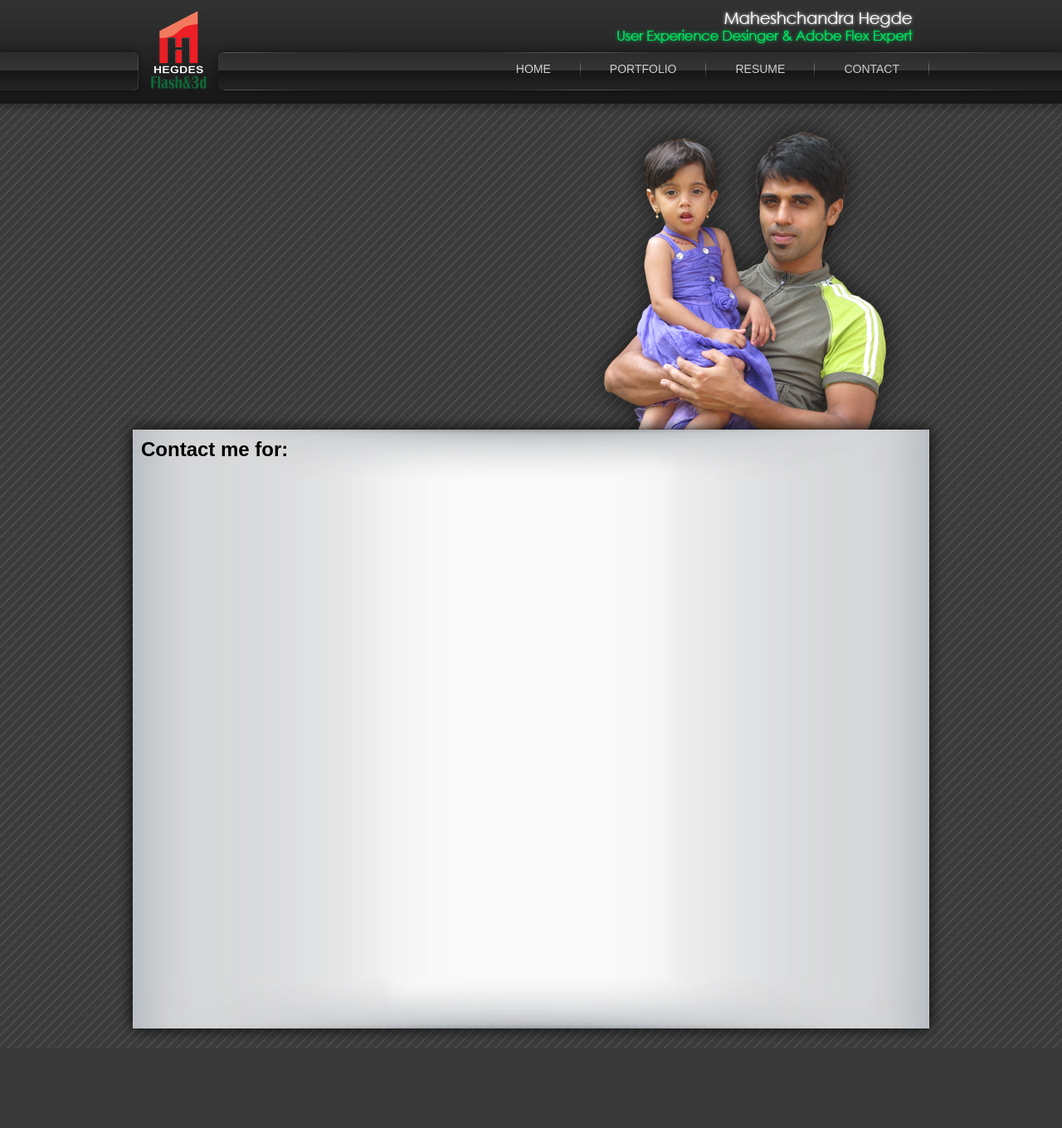
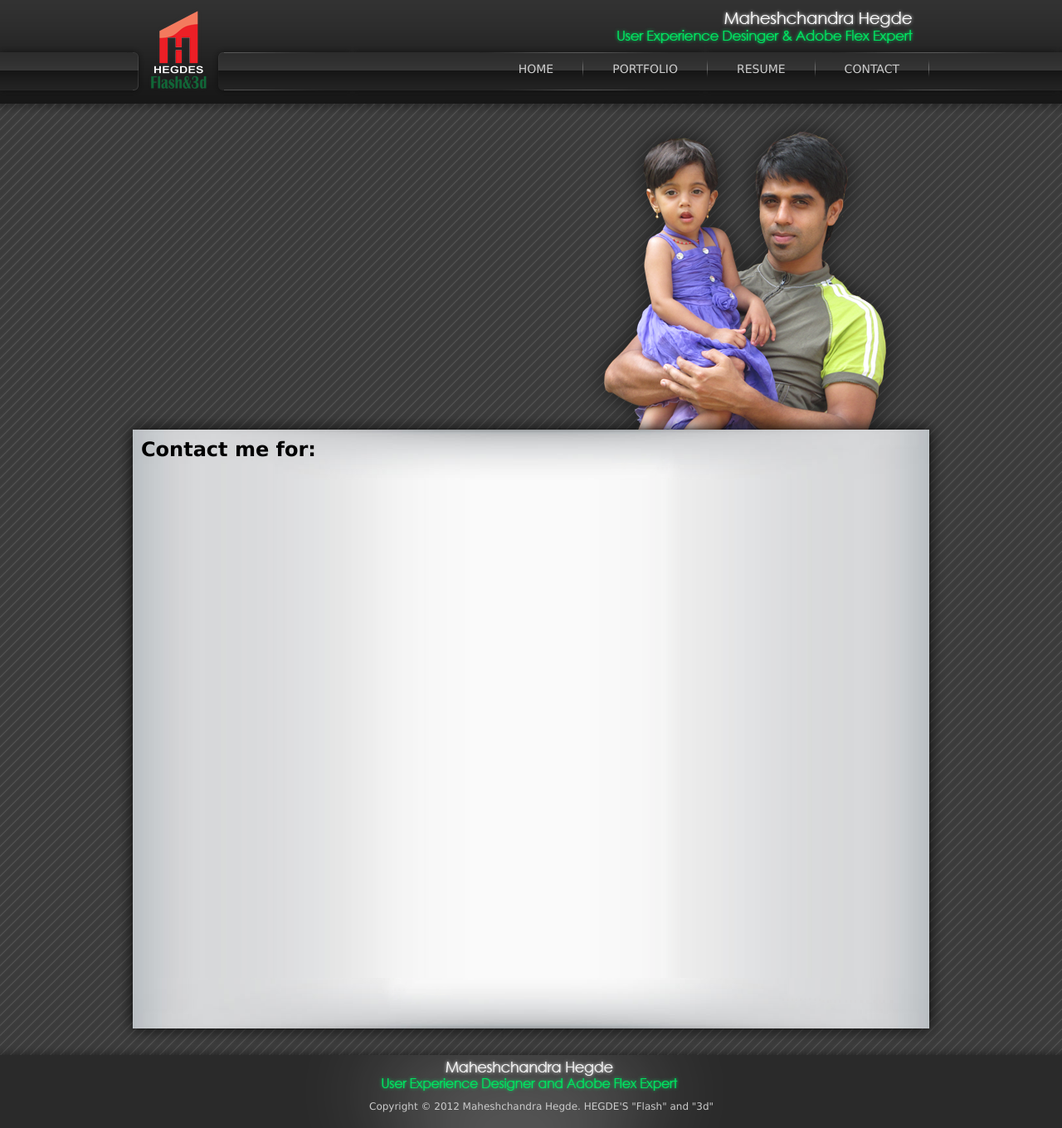
Before and after one commit to hegdemahesh/hegdemaheshWeb, a PHP site: page / in a window 1280 px wide. Shown: the whole page at 83% size. Before the commit the page ends 1264 px from the top, so only its background shows below. Run offline with PHP 8.4, Linux system fonts and the light colour scheme.

Commit message:
footer images added

```diff
--- a/index.html
+++ b/index.html
@@ -63,7 +63,7 @@ img, div { behavior: url(iepngfix.htc); }
 			<h2>Contact me for:</h2>
 		</div>
 	</div>
-	<div style="margin: 0 auto;width: 1000px; height: 600px;background: url('web/middleContent.png') repeat-y scroll left top;background-color: transparent;"
+	<div style="position: relative;margin: 0 auto;width: 1000px; height: 600px;background: url('web/middleContent.png') repeat-y scroll left top;background-color: transparent;"
 		id="contentDiv">
 
 	</div>
@@ -73,8 +73,16 @@ img, div { behavior: url(iepngfix.htc); }
 		</div>
 
 	</div>
-	<div style="margin: 0 auto;width: 960px;" id="footerDiv">
+	<div style="width: 100%;height: 100px;background: url('web/footerBg.png') repeat-x scroll left top;background-color: transparent; position: relative;"
+		>
+		<div style="margin: 0 auto;width: 1000px;position: relative;">
+			<img style="position: absolute; left: 200px;" src="web/footerHighlight.png"></img>
+			<img style="position: absolute; left: 297px;top: 8px;" src="web/footerText.png"></img>
+			<div style="position: absolute;width: 600px;left: 305px; top: 55px;" >
+				<p style="font-size: 12px; color: #cccccc">Copyright &copy; 2012 Maheshchandra Hegde. HEGDE'S "Flash" and "3d"</p>
+			</div>
 
+		</div>
 	</div>
 
 
--- a/style.css
+++ b/style.css
@@ -1,10 +1,11 @@
 body {
 
 	background-color: #000000 ;
-	font-family: "Century Gothic", Arial, Helvetica, sans-serif;
+	font-family: "Century Gothic","Lucida Sans Unicode", Arial, Helvetica, sans-serif;
 	margin: 0px;
 	padding: 0px;
 	top: 0px;
+	bottom: 0px;
 }
 
 #nav li {
```
Also changed, not shown: web/footerBg.png (added), web/footerHighlight.png (added), web/footerText.png (added).
